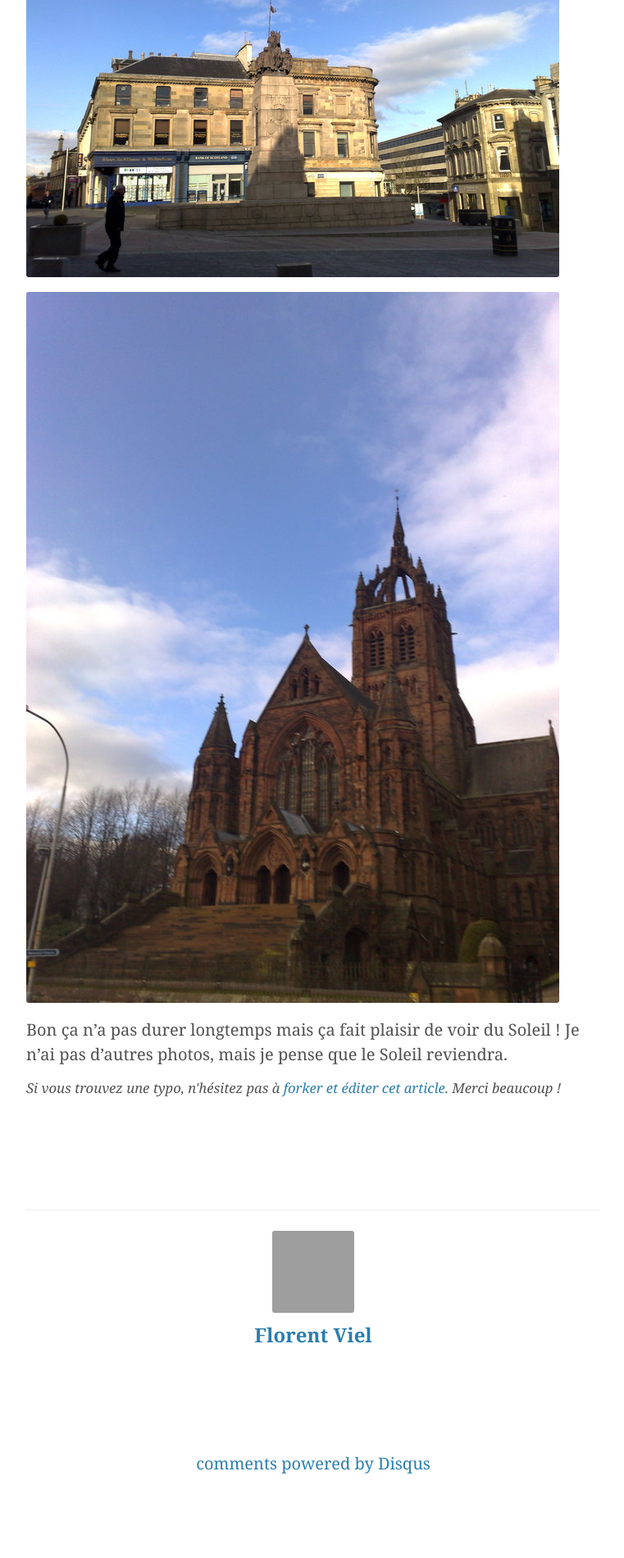
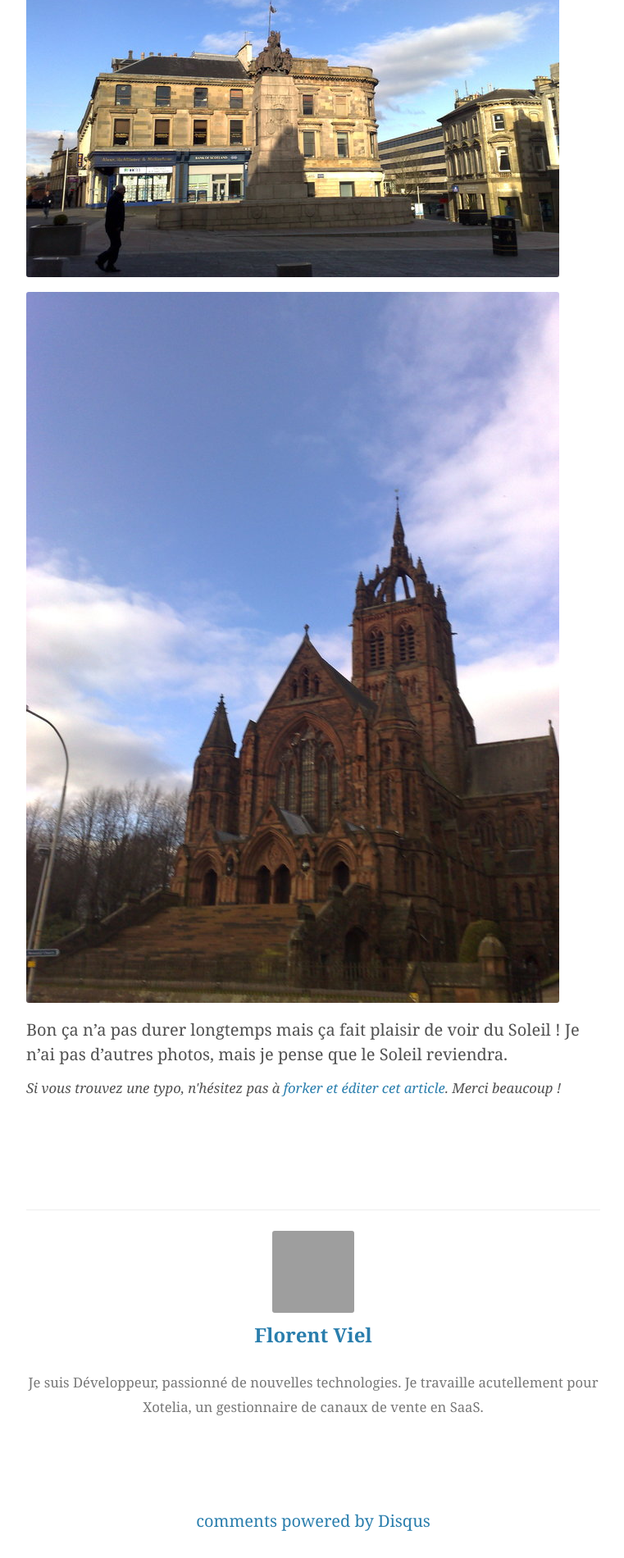
Before and after one commit to luxifer/luxifer.github.io, a Jekyll site: the page built from _posts/2009-02-01-le-beau-temps.md, in a window 1280 px wide, cut to the strip 1220-3120 px from the top of the page. Shown: the whole strip at 82% size, without its empty margins (258-1019 px from the left). Built offline with Jekyll 4.4.1, drawn with Linux system fonts in a browser that asks for light colours; some web fonts are replaced; Markdown is read by kramdown in place of the engine named in the settings; a script that is not in the unit is left out; comment, search, counter and statistics services are not loaded; grey boxes are pictures that could not be loaded.

Commit message:
ajout missing microdata

```diff
--- a/_layouts/post.html
+++ b/_layouts/post.html
@@ -44,6 +44,11 @@ article: true
           <span itemprop="name">Florent Viel</span>
         </a>
       </h3>
+      <p class="text-muted">
+        <small>
+          Je suis <span itemprop="title">Développeur</span>, passionné de nouvelles technologies. Je travaille acutellement pour <span itemprop="affiliation">Xotelia</span>, un gestionnaire de canaux de vente en SaaS.
+        </small>
+      </p>
     </div>
   </div>
   <div id="comments">
--- a/assets/css/default.css
+++ b/assets/css/default.css
@@ -522,3 +522,7 @@ pre code {
 	margin-top: 60px;
 	border-top: 1px solid #EEE;
 }
+
+.text-muted {
+	color: #777;
+}
```
